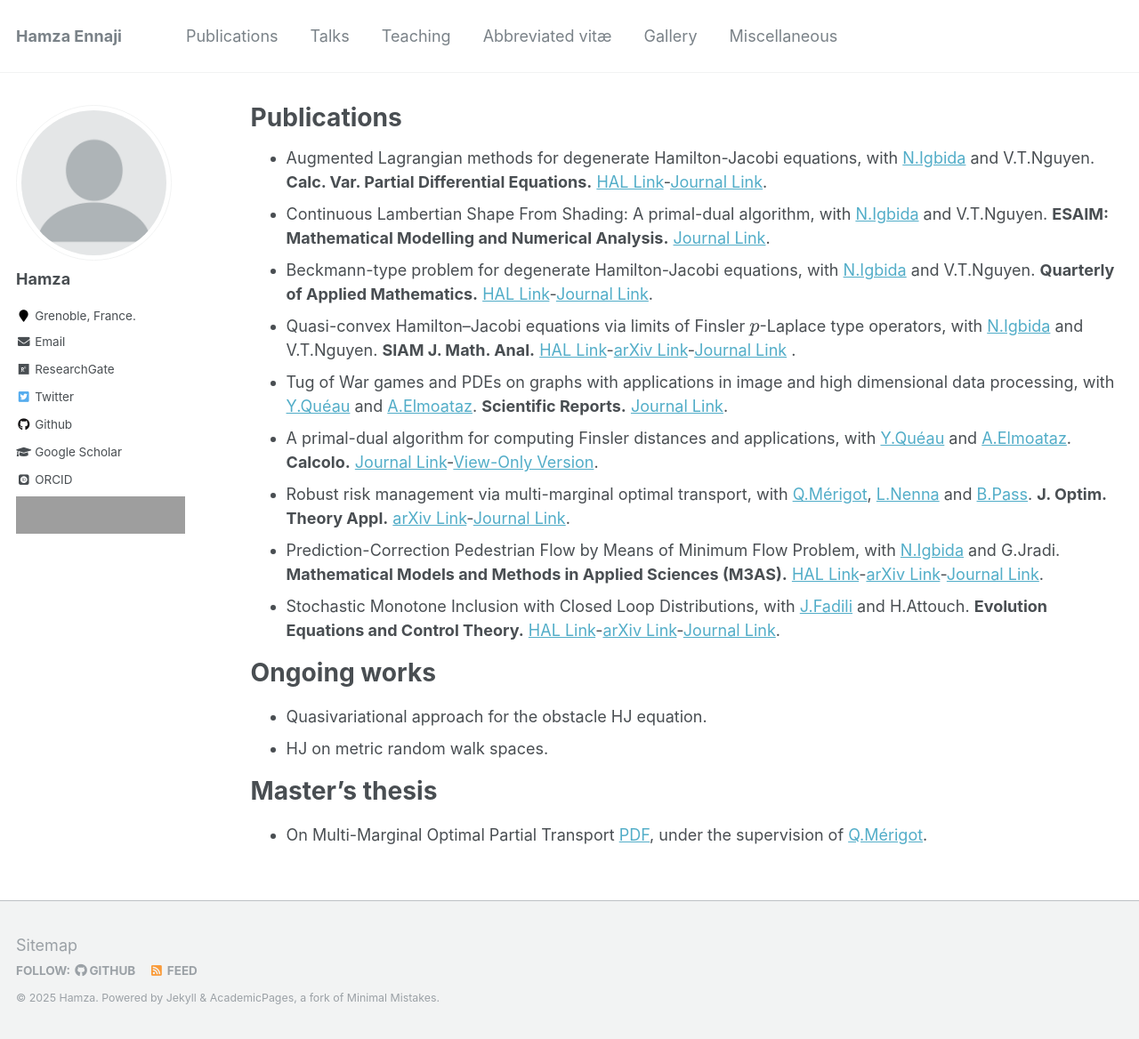
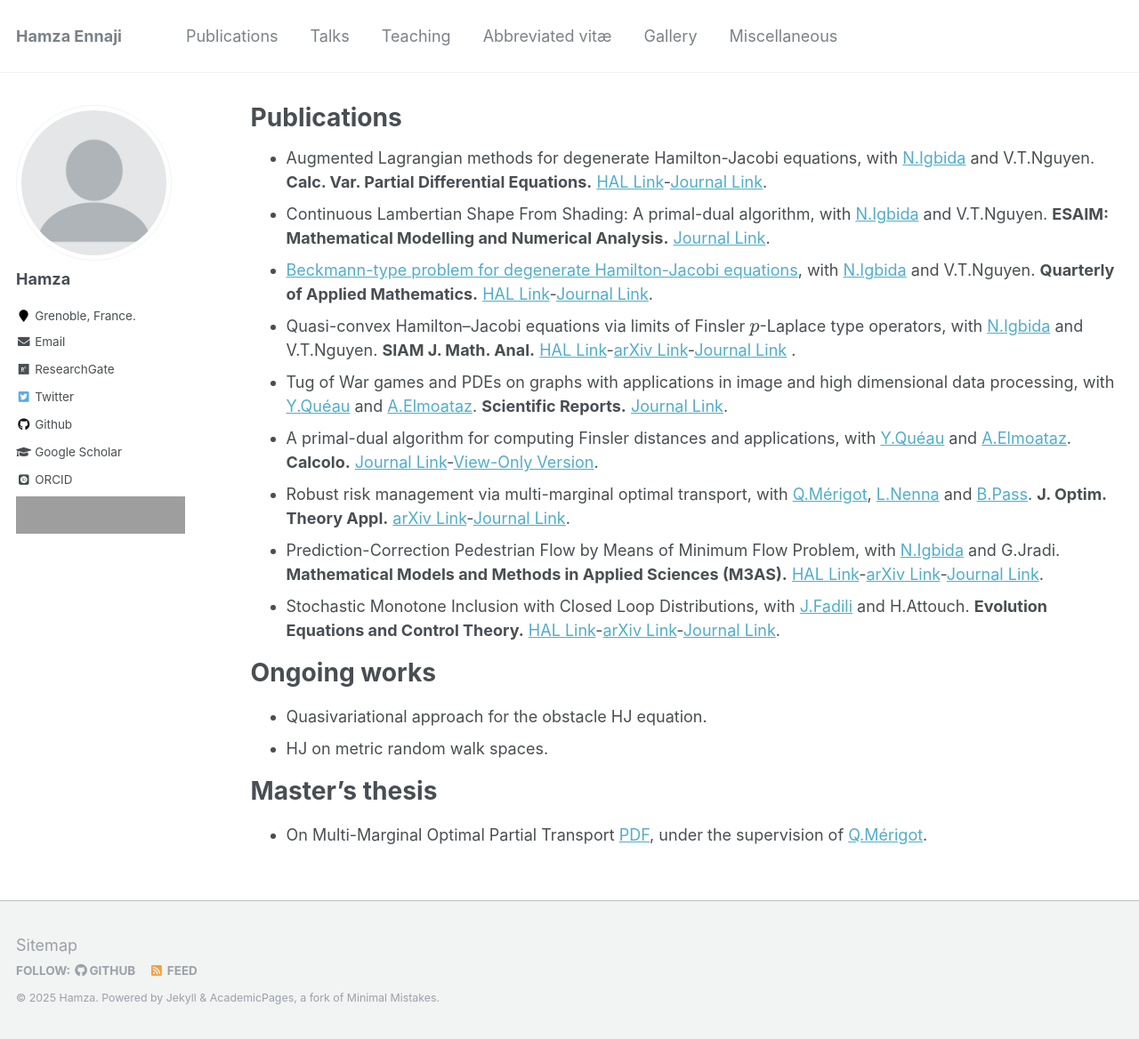
Before and after one commit to enhamza/enhamza.github.io, a Jekyll site: the page built from _pages/publications.md, in a window 1280 px wide and 1168 px high. Shown: the whole window at 89% size. Built offline with Jekyll 4.4.1, drawn with Linux system fonts in a browser that asks for light colours; some web fonts are replaced; formulas are drawn with MathJax 3; part of the change alters nothing that is shown; grey boxes are pictures that could not be loaded.

```diff
--- a/_pages/publications.md
+++ b/_pages/publications.md
@@ -7,7 +7,7 @@ author_profile: true
 
 * Augmented Lagrangian methods for degenerate Hamilton-Jacobi equations, with [N.Igbida](https://www.unilim.fr/pages_perso/noureddine.igbida/) and V.T.Nguyen. **Calc. Var. Partial Differential Equations.** [HAL Link](https://hal.archives-ouvertes.fr/hal-03020313)-[Journal Link](https://link.springer.com/article/10.1007/s00526-021-02092-5).
 * Continuous Lambertian Shape From Shading: A primal-dual algorithm, with [N.Igbida](https://www.unilim.fr/pages_perso/noureddine.igbida/) and V.T.Nguyen. **ESAIM: Mathematical Modelling and Numerical Analysis.** [Journal Link](https://doi.org/10.1051/m2an/2022014).
-* Beckmann-type problem for degenerate Hamilton-Jacobi equations, with [N.Igbida](https://www.unilim.fr/pages_perso/noureddine.igbida/) and V.T.Nguyen. **Quarterly of Applied Mathematics.** [HAL Link](https://hal.archives-ouvertes.fr/hal-03020324)-[Journal Link](https://www.ams.org/journals/qam/0000-000-00/S0033-569X-2021-01606-7).
+* [Beckmann-type problem for degenerate Hamilton-Jacobi equations](https://enhamza.github.io/files/HJ_BK_accepted.pdf), with [N.Igbida](https://www.unilim.fr/pages_perso/noureddine.igbida/) and V.T.Nguyen. **Quarterly of Applied Mathematics.** [HAL Link](https://hal.archives-ouvertes.fr/hal-03020324)-[Journal Link](https://www.ams.org/journals/qam/0000-000-00/S0033-569X-2021-01606-7).
 * Quasi-convex Hamilton--Jacobi equations via limits of Finsler $p$-Laplace type operators, with [N.Igbida](https://www.unilim.fr/pages_perso/noureddine.igbida/) and V.T.Nguyen. **SIAM J. Math. Anal.** [HAL Link](https://hal.archives-ouvertes.fr/hal-03279460)-[arXiv Link](https://arxiv.org/abs/2107.02606)-[Journal Link](https://epubs.siam.org/doi/pdf/10.1137/21M143306X?casa_token=m37hUOoTZPMAAAAA:uULpuoEYWjdxraeyo4dy7MCE8gAix5NZv0sV7XDSbeGvxx3nTSTI5lRfzTnLKHaXaWHylgu2hfJm) .
 * Tug of War games and PDEs on graphs with applications in image and high dimensional data processing, with [Y.Quéau](https://sites.google.com/view/yvainqueau) and [A.Elmoataz](https://elmoatazbill.users.greyc.fr/). **Scientific Reports.** [Journal Link](https://www.nature.com/articles/s41598-023-32354-5).
 * A primal-dual algorithm for computing Finsler distances and applications, with [Y.Quéau](https://sites.google.com/view/yvainqueau) and [A.Elmoataz](https://elmoatazbill.users.greyc.fr/). **Calcolo.** [Journal Link](https://link.springer.com/article/10.1007/s10092-024-00596-y)-[View-Only Version](https://rdcu.be/dRC68).
```
